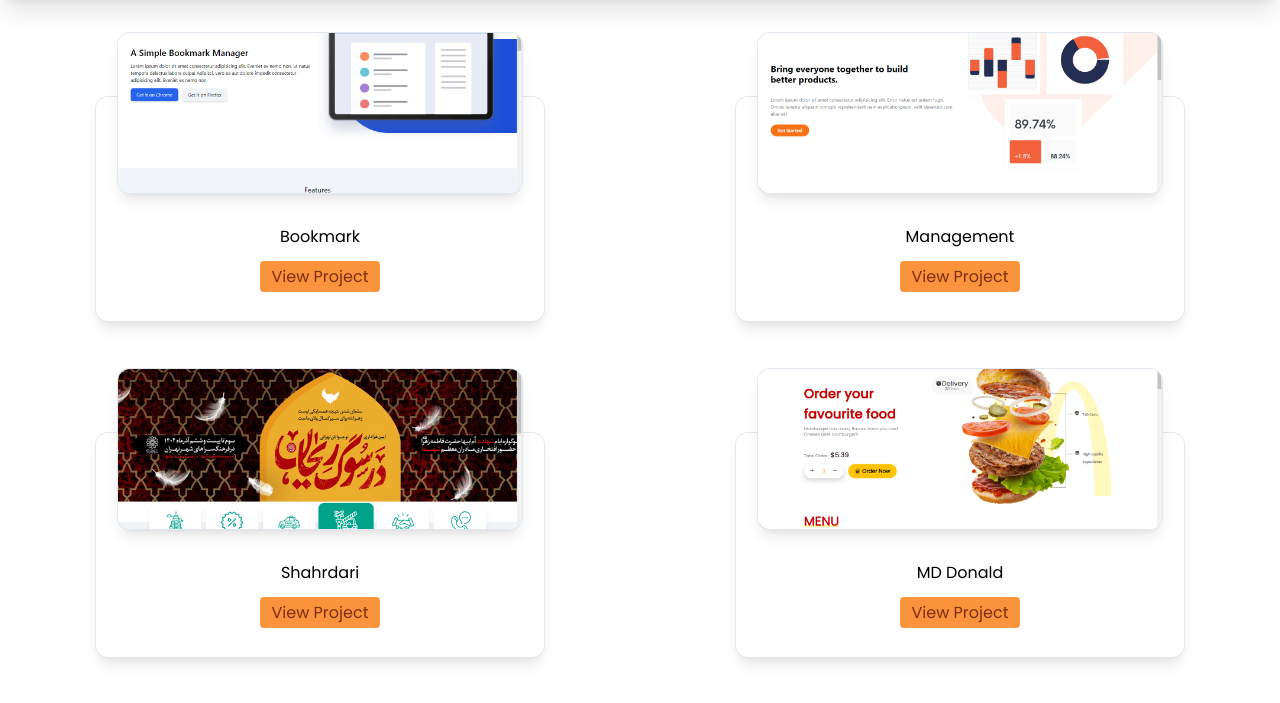
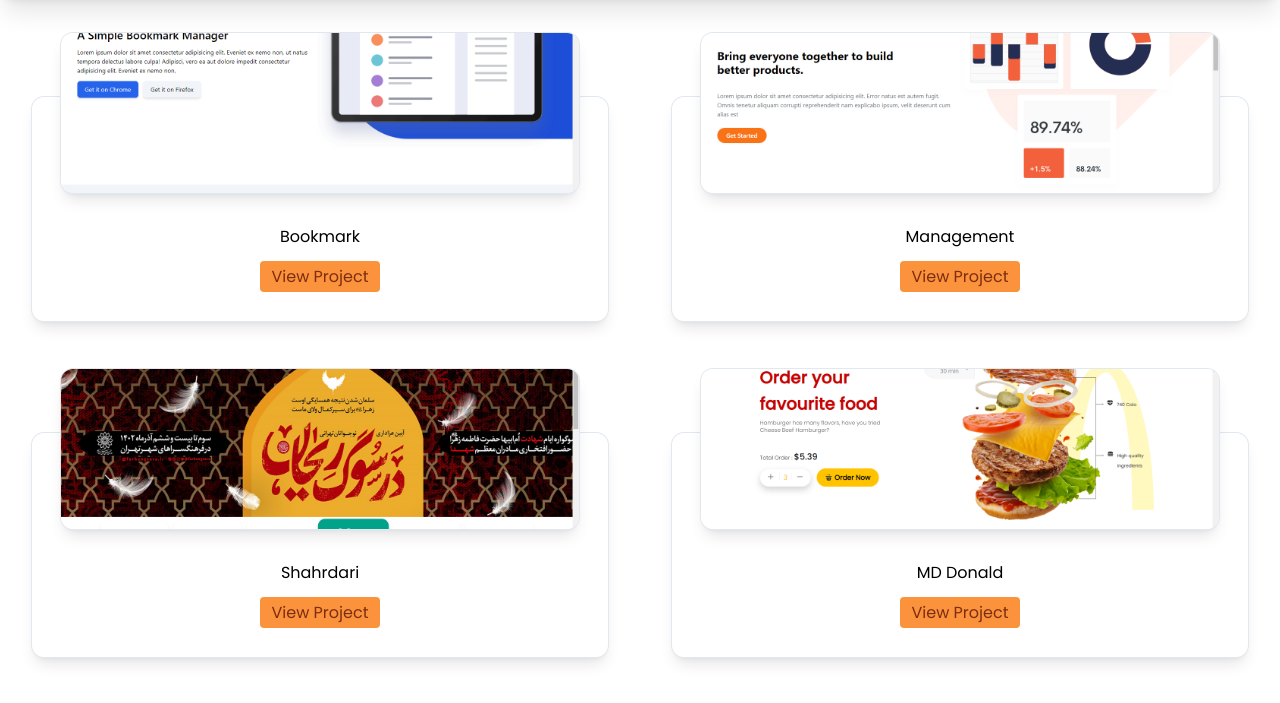
Before and after one commit to ALONE0007/Mohamad-Mobin-Portfolio, a website: page public/index-2.html in a window 1280 px wide. Shown: the part 63-766 px from the top of the page. Drawn offline with Linux system fonts and the light colour scheme.

Commit message:
update-index-2

```diff
--- a/public/index-2.html
+++ b/public/index-2.html
@@ -20,10 +20,10 @@
             <li><a class="hover:text-orange-600 transition-all duration-150" href="index-3.html">Contact</a></li>
           </ul>
     </section>
-
+<!-- md:grid grid-cols-2 -->
     <div class="md:grid grid-cols-2 gap-y-28 space-y-32 md:space-y-0 pt-40 pb-8">
         <!-- 1 -->
-        <div class="relative h-56 bg-white rounded-xl shadow-lg ring-1 ring-slate-200 px-20 md:w-[70%] w-[90%] mx-auto">
+        <div class="relative h-56 bg-white rounded-xl shadow-lg ring-1 ring-slate-200 px-20 w-[90%] mx-auto">
             <img loading="lazy" class="absolute -top-16 left-[5%] ring-1 ring-slate-200 rounded-xl w-[90%] h-[160px] object-cover shadow-lg" src="../img/Bookmark-page.png" alt="">
             <p class="pt-32 text-center  whitespace-nowrap">Bookmark</p>
             <!-- Article Btn -->
@@ -32,7 +32,7 @@
             </div>
           </div>
           <!-- 2 -->
-          <div class="relative h-56 bg-white rounded-xl shadow-lg ring-1 ring-slate-200 px-20 md:w-[70%] w-[90%] mx-auto">
+          <div class="relative h-56 bg-white rounded-xl shadow-lg ring-1 ring-slate-200 px-20 w-[90%] mx-auto">
             <img loading="lazy" class="absolute -top-16 left-[5%] ring-1 ring-slate-200 rounded-xl w-[90%] h-[160px] object-cover shadow-lg" src="../img/Master-page.png" alt="">
             <p class="pt-32 text-center  whitespace-nowrap">Management</p>
             <!-- Article Btn -->
@@ -41,7 +41,7 @@
             </div>
           </div>
           <!-- 3 -->
-          <div class="relative h-56 bg-white rounded-xl shadow-lg ring-1 ring-slate-200 px-20 md:w-[70%] w-[90%] mx-auto">
+          <div class="relative h-56 bg-white rounded-xl shadow-lg ring-1 ring-slate-200 px-20 w-[90%] mx-auto">
             <img loading="lazy" class="absolute -top-16 left-[5%] ring-1 ring-slate-200 rounded-xl w-[90%] h-[160px] object-cover shadow-lg" src="../img/Shahrdari-page.png" alt="">
             <p class="pt-32 text-center  whitespace-nowrap">Shahrdari</p>
             <!-- Article Btn -->
@@ -50,7 +50,7 @@
             </div>
           </div>
           <!-- 4 -->
-          <div class="relative h-56 bg-white rounded-xl shadow-lg ring-1 ring-slate-200 px-20 md:w-[70%] w-[90%] mx-auto">
+          <div class="relative h-56 bg-white rounded-xl shadow-lg ring-1 ring-slate-200 px-20 w-[90%] mx-auto">
             <img loading="lazy" class="absolute -top-16 left-[5%] ring-1 ring-slate-200 rounded-xl w-[90%] h-[160px] object-cover shadow-lg" src="../img/Food-project.png" alt="">
             <p class="pt-32 text-center  whitespace-nowrap">MD Donald</p>
             <!-- Article Btn -->
```
Also changed, not shown: public/styles.css.
